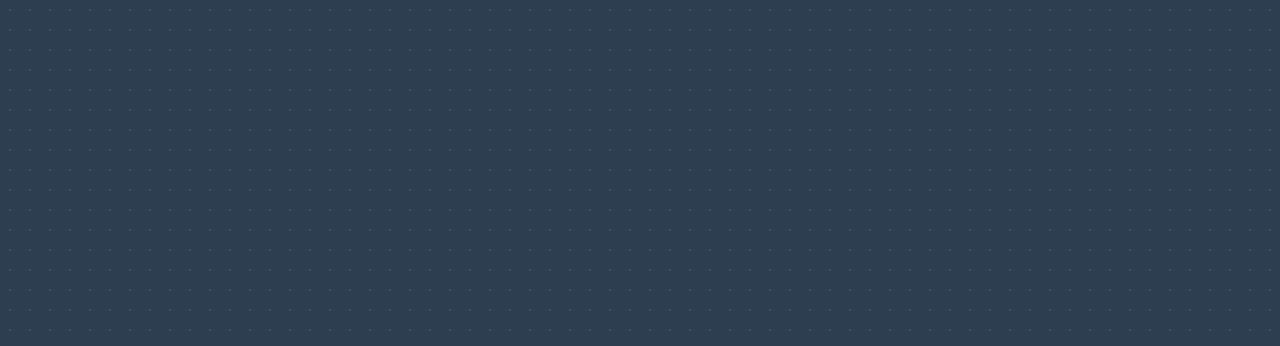
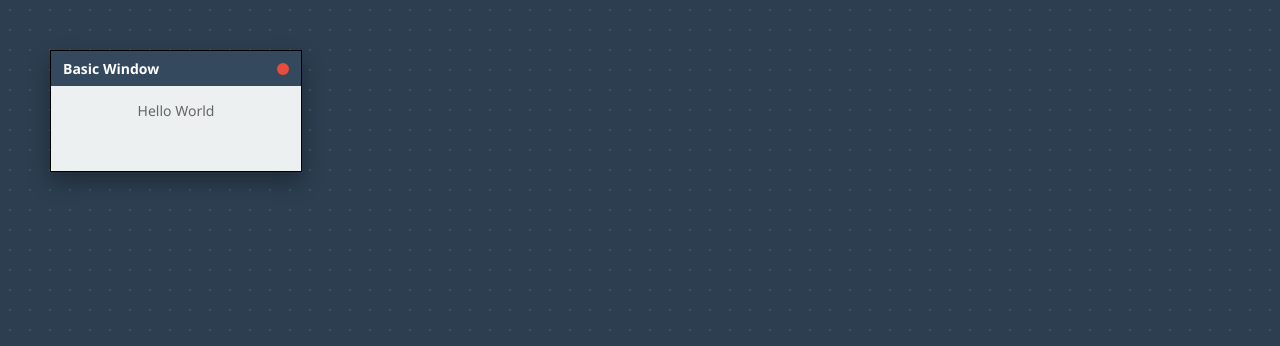
Before and after one commit to xpakx/litm, a website with bundled scripts: page static/index.html in a window 1280 px wide. Shown: the top 346 px of the page. Built offline with nearby package versions, Linux system fonts and the light colour scheme.

Commit message:
feat: create very basic app 'micro-framework'

```diff
--- /dev/null
+++ b/src/app.ts
@@ -0,0 +1,122 @@
+export class App {
+	zIndexCounter: number = 100;
+	desktop: HTMLElement;
+
+	constructor(appElement: string) {
+		this.desktop = document.getElementById(appElement)!;
+	}
+
+	private getNextZIndex(): string {
+		return `${++this.zIndexCounter}`;
+	}
+
+	private createDOMWindow(id: string, x: number, y: number,
+			       width: number, height: number): HTMLElement {
+		const winEl = document.createElement('div');
+		winEl.className = 'app-window';
+		winEl.id = id;
+		winEl.style.left = x + 'px';
+		winEl.style.top = y + 'px';
+		winEl.style.width = width + 'px';
+		winEl.style.height = height + 'px';
+		winEl.style.zIndex = this.getNextZIndex();
+		return winEl;
+	}
+
+	private createDOMHeader(title: string): HTMLElement {
+		const header = document.createElement('div');
+		header.className = 'app-header';
+		header.innerHTML = `
+		<span>${title}</span>
+		<div class="app-controls"><button class="close-btn" title="Close"></button></div>
+		`;
+		return header;
+	}
+
+	private createDOMBody(template: string): HTMLElement {
+		const body = document.createElement('div');
+		body.className = 'app-body';
+		body.innerHTML = template;
+		return body;
+	}
+
+
+	register(config: any) {
+		const {
+			id = 'win-' + Date.now(),
+			title = 'Untitled',
+			x = 50,
+			y = 50,
+			width = 300,
+			height = 200,
+			services = [],
+			template = ''
+		} = config;
+
+		const winEl = this.createDOMWindow(
+			id, x, y, width, height
+		);
+		const header = this.createDOMHeader(title);
+		const body = this.createDOMBody(template);
+
+		winEl.appendChild(header);
+		winEl.appendChild(body);
+		this.desktop.appendChild(winEl);
+		this.enableDrag(winEl, header);
+		this.enableActions(winEl, header);
+
+
+		const context = {
+			root: winEl,
+			body: body,
+			setTitle: (t: string) => header.querySelector('span')!.innerText = t,
+				close: () => winEl.remove()
+		};
+		services.forEach((serviceFn: any) => serviceFn(context));
+
+		return context;
+	}
+
+
+	enableActions(winEl: HTMLElement, header: HTMLElement) {
+		const btn = header.querySelector('.close-btn') as HTMLButtonElement;
+		btn.onclick = () => {
+			winEl.remove();
+		};
+
+		winEl.onmousedown = () => {
+			winEl.style.zIndex = this.getNextZIndex();
+		};
+	}
+
+
+	enableDrag(element: HTMLElement, handle: any) {
+		let lastClientX = 0, lastClientY = 0;
+
+		let elementDrag = (e: MouseEvent) => {
+			e.preventDefault();
+			const deltaX = lastClientX - e.clientX;
+			const deltaY = lastClientY - e.clientY;
+			lastClientX = e.clientX;
+			lastClientY = e.clientY;
+			element.style.top = (element.offsetTop - deltaY) + "px";
+			element.style.left = (element.offsetLeft - deltaX) + "px";
+		}
+
+		let closeDragElement = () => {
+			document.onmouseup = null;
+			document.onmousemove = null;
+		}
+
+		let dragMouseDown = (e: MouseEvent) => {
+			e.preventDefault();
+			lastClientX = e.clientX;
+			lastClientY = e.clientY;
+			document.onmouseup = closeDragElement;
+			document.onmousemove = elementDrag;
+
+			element.style.zIndex = this.getNextZIndex();
+		}
+		handle.onmousedown = dragMouseDown;
+	}
+}
--- a/src/index.ts
+++ b/src/index.ts
@@ -1,8 +1,16 @@
+import { App } from "./app.js";
+
 (() => {
-    const helloDiv = document.createElement('div');
-    helloDiv.textContent = 'Hello World';
-    helloDiv.style = "position: fixed; top: 0; left: 0; width: 100vw; height: 100vh; display: flex; align-items: center; justify-content: center; color: #fdd; font-size: 3rem;";
-    const app = document.getElementById("app");
-    if (!app) return;
-    app.appendChild(helloDiv);
+    const app = new App("app");
+
+    app.register({
+	    title: 'Basic Window',
+	    x: 50,
+	    y: 50,
+	    width: 250,
+	    height: 120,
+	    services: [],
+	    template: `<p style="text-align:center; margin:0; color:#666">Hello World</p>`
+    });
+
 })();
--- a/static/index.html
+++ b/static/index.html
@@ -8,6 +8,11 @@
         :root {
             --bg-color: #2c3e50;
             --accent: #3498db;
+            --win-bg: #ecf0f1;
+            --header-bg: #34495e;
+            --header-text: #fff;
+            --accent: #3498db;
+
         }
 
         body, html {
@@ -27,6 +32,56 @@
             background-image: radial-gradient(#3a536b 1px, transparent 1px);
             background-size: 20px 20px;
         }
+
+        .app-window {
+            position: absolute;
+            background: var(--win-bg);
+            box-shadow: 0 10px 20px rgba(0,0,0,0.3);
+            display: flex;
+            flex-direction: column;
+            min-width: 200px;
+            min-height: 100px;
+            border: 1px solid #000;
+            user-select: none;
+            transition: transform 0.1s;
+        }
+
+        .app-header {
+            background: var(--header-bg);
+            color: var(--header-text);
+            padding: 8px 12px;
+            cursor: grab;
+            display: flex;
+            justify-content: space-between;
+            align-items: center;
+            font-weight: bold;
+            font-size: 14px;
+        }
+
+        .app-header:active {
+            cursor: grabbing;
+            background: var(--accent);
+        }
+
+        .app-controls button {
+            background: #e74c3c;
+            border: none;
+            width: 12px;
+            height: 12px;
+            border-radius: 50%;
+            cursor: pointer;
+            margin-left: 5px;
+        }
+
+        .app-body {
+            flex: 1;
+            padding: 15px;
+            overflow: auto;
+            color: #333;
+            font-size: 14px;
+            position: relative;
+        }
+
     </style>
 </head>
 <body>
```
